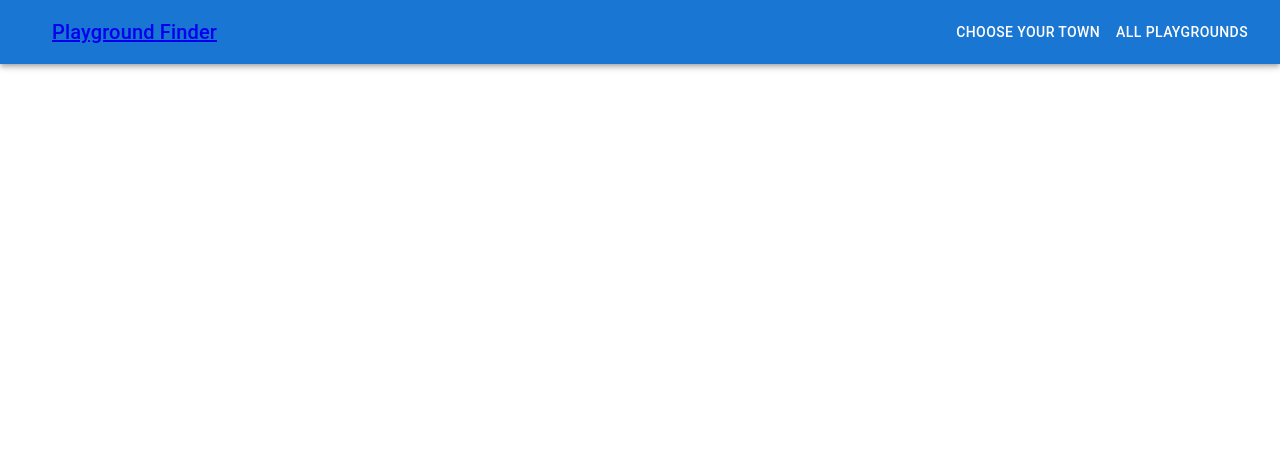
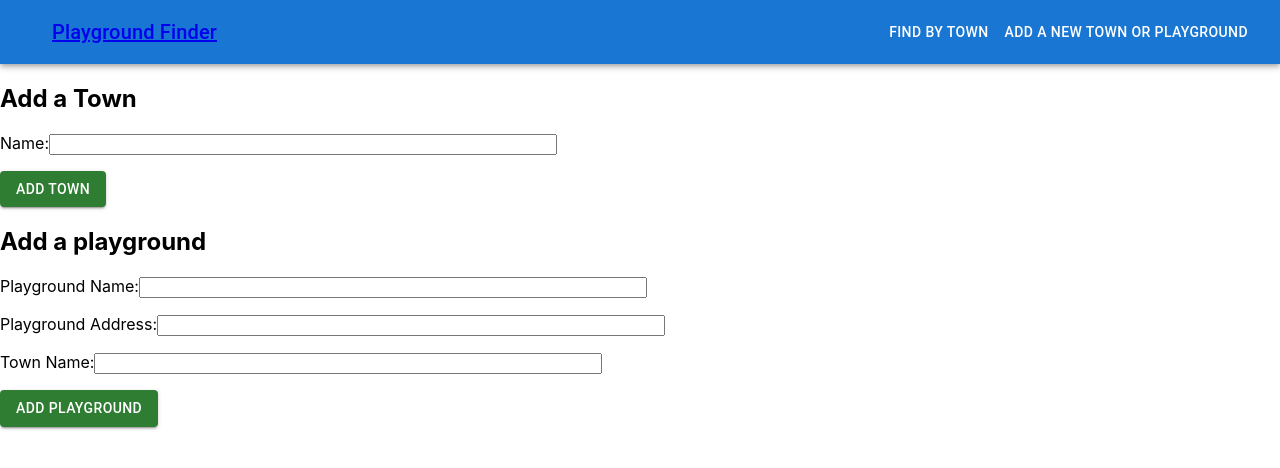
Before and after one commit to VLParry/PlaygroundFinderFrontend, a React (Create React App) app: page /addNew in a window 1280 px wide. Shown: the top 468 px of the page. Built offline with nearby package versions, Linux system fonts and the light colour scheme.

Commit message:
setting up forms and adjusted routes

```diff
--- a/src/App.js
+++ b/src/App.js
@@ -3,7 +3,7 @@ import Home from "./components/Home";
 import NavBar from "./components/NavBar";
 import Towns from "./components/Towns";
 import TownInfo from "./components/TownInfo";
-import Playgrounds from "./components/Playgrounds";
+import Form from "./components/Form";
 import { BrowserRouter as Router, Routes, Route } from 'react-router-dom'
 
 function App() {
@@ -13,7 +13,7 @@ function App() {
       <Routes>
         <Route path="/" element={<Home />} />
         <Route path="/towns" element={<Towns />} />
-        <Route path="/playgrounds" element={<Playgrounds />} />
+        <Route path="/addNew" element={<Form />} />
         <Route path="/towns/:id/:townName" element={<TownInfo />} />
       </Routes>
       </Router>
--- /dev/null
+++ b/src/components/Form.js
@@ -0,0 +1,81 @@
+import React, {useState, useEffect} from 'react'
+import Stack from '@mui/material/Stack';
+import Button from '@mui/material/Button';
+
+
+const Form = () => {
+  const [newTown, setNewTown] = useState({name: ""})
+  const [newPlayground, setNewPlayground] = useState({
+    name: "",
+    address: ""
+   })
+
+  return (
+   <section>
+
+<h1>Add a Town</h1>
+    <form>
+    <p>
+<label>
+   Name:
+  <input
+  type="text"
+  style={{width: '500px'}}
+  name="name"
+  // value={playground.name}
+  // onChange={handleChange}
+  />
+</label>
+</p>
+<Button type="submit" variant="contained" color="success">Add town</Button>
+
+
+
+
+    </form>
+    <h1>Add a playground</h1>
+    <form>
+    <p>
+<label>
+  Playground Name:
+  <input
+  type="text"
+  style={{width: '500px'}}
+  name="name"
+  // value={playground.name}
+  // onChange={handleChange}
+  />
+</label>
+</p>
+<p>
+<label>
+  Playground Address:
+  <input
+  type="text"
+  style={{width: '500px'}}
+  name="name"
+  // value={playground.address}
+  // onChange={handleChange}
+  />
+</label>
+</p>
+<p>
+<label>
+  Town Name:
+  <input
+  type="text"
+  style={{width: '500px'}}
+  name="name"
+  // value={town.name}
+  // onChange={handleChange}
+  />
+</label>
+</p>
+    </form>
+    <Button type="submit" variant="contained" color="success">Add Playground</Button>
+
+   </section>
+  )
+}
+
+export default Form
--- a/src/components/Home.js
+++ b/src/components/Home.js
@@ -2,7 +2,7 @@ import React from 'react'
 
 const Home = () => {
   return (
-    <div>Home</div>
+    <div>Find local playgrounds easily. Share your favorite playrgounds if you don't see them on the list!</div>
   )
 }
 
--- a/src/components/NavBar.js
+++ b/src/components/NavBar.js
@@ -25,8 +25,9 @@ const NavBar = () => {
         <Typography variant="h6" component="div" sx={{ flexGrow: 1 }} to="/" component= { Link }>
           Playground Finder
         </Typography>
-        <Button color="inherit" to="towns" component= { Link }>Choose your town</Button>
-        <Button color="inherit" to="playgrounds" component= { Link }>All Playgrounds</Button>
+        <Button color="inherit" to="towns" component= { Link }>Find by town</Button>
+        <br></br>
+        <Button color="inherit" to="addNew" component= { Link }>Add a new town or playground</Button>
       </Toolbar>
     </AppBar>
   </Box>
--- a/src/components/Playgrounds.js
+++ /dev/null
@@ -1,12 +0,0 @@
-import React from 'react'
-import PlaygroundCard from './PlaygroundCard'
-
-const Playgrounds = () => {
-  return (
-    <div>
-      <PlaygroundCard />
-    </div>
-  )
-}
-
-export default Playgrounds
--- a/src/components/TownInfo.js
+++ b/src/components/TownInfo.js
@@ -1,7 +1,8 @@
 import React, { useEffect, useState } from 'react'
 import { useParams } from 'react-router-dom'
 import PlaygroundCard from './PlaygroundCard';
-//returns the object of key value pairs of dynamic parameters from the current url
+//useParams returns the object of key value pairs of dynamic parameters from the current url
+
 const TownInfo = () => {
     const [townPlaygrounds, setTownPlaygrounds] = useState([])
 
@@ -20,20 +21,13 @@ const TownInfo = () => {
 
 
   }, [])
+//this function matches the playground to delete by id, makes a copy, and then splice removes it based off id and only deletes the one playground. Then pass the new playgrounds into state to update
+  const handleDelete = (id) => {
+    const index = townPlaygrounds.findIndex((townPlayground) => townPlayground.id === id)
+    const newPlaygroundList = [...townPlaygrounds].splice(index, 1);
+    setTownPlaygrounds(newPlaygroundList)
+  }
 
-//   const handleDelete = (id) => {
-//     const
-//   }
-  //function to take in id to find the id inside of town playgrounds and then delete it using settownplagrs array.splice
-
-//   const nameMe = (id) => {
-  //const index = townPlaygrounds.findIndex((townPlayground) => townPlayground.id === id)
-
-//   const newPlaygrounds = [...townPlaygrounds].splice(index, 1);
-//   setTownPlaygrounds(newPlaygrounds);
-
-// }
-//pass this to playground card
   return (
 
     <div>
@@ -41,7 +35,12 @@ const TownInfo = () => {
       <h1>Playgrounds in {townName}</h1>
       <ul>
         {townPlaygrounds.map(playground => {
-            return <PlaygroundCard name={playground.name} address={playground.address} key={playground.id} />
+            return <PlaygroundCard
+            name={playground.name}
+            address={playground.address}
+            handleDelete={handleDelete}
+            id={playground.id}
+            key={playground.id} />
         })}
       </ul>
     </div>
```
Also changed, not shown: src/components/PlaygroundCard.js (+14 -3 lines).
